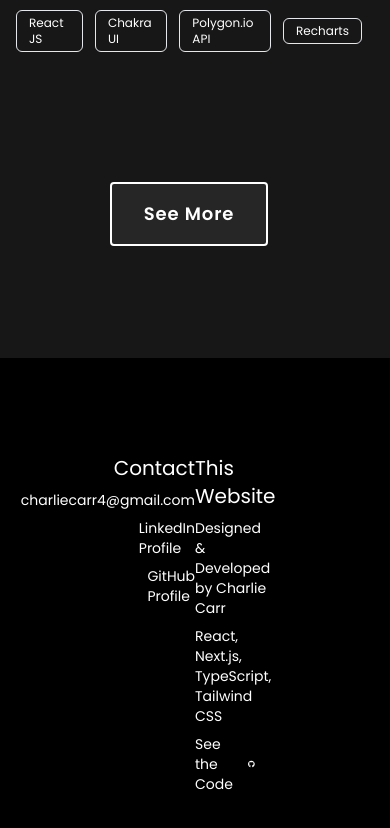
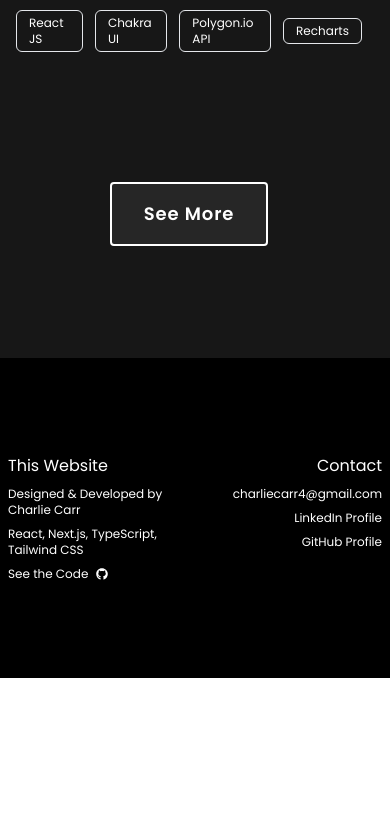
Before and after one commit to CharlesCarr/charlie_dev_portfolio, a Next.js app in the folder with-tailwindcss-app/: page / in a window 390 px wide. Shown: the part 4174-5002 px from the top of the page. After the commit the page ends 4852 px from the top, so only its background shows below. Built offline with nearby package versions, Linux system fonts and the light colour scheme.

Commit message:
fix(footer): update footer responsiveness

```diff
--- a/with-tailwindcss-app/components/Footer.tsx
+++ b/with-tailwindcss-app/components/Footer.tsx
@@ -2,9 +2,9 @@ import { FaGithub } from "react-icons/fa";
 
 const Footer = () => {
   return (
-    <div className="w-full bg-black flex px-60 py-24 text-sm">
+    <div className="w-full bg-black flex px-2 sm:px-10 lg:px-60 py-24 text-xs sm:text-sm">
       <div className="flex flex-col items-start w-1/2">
-        <p className="text-xl mb-2">This Website</p>
+        <p className="text-base sm:text-xl mb-2">This Website</p>
         <p className="mb-2">Designed & Developed by Charlie Carr</p>
         <p className="mb-2">React, Next.js, TypeScript, Tailwind CSS</p>
         <div className="flex items-center hover:underline cursor-pointer">
@@ -14,7 +14,7 @@ const Footer = () => {
       </div>
 
       <div className="flex flex-col items-end w-1/2">
-        <p className="text-xl mb-2">Contact</p>
+        <p className="text-base sm:text-xl mb-2">Contact</p>
         <p className="mb-2">charliecarr4@gmail.com</p>
         <p className="mb-2">LinkedIn Profile</p>
         <p>GitHub Profile</p>
```
